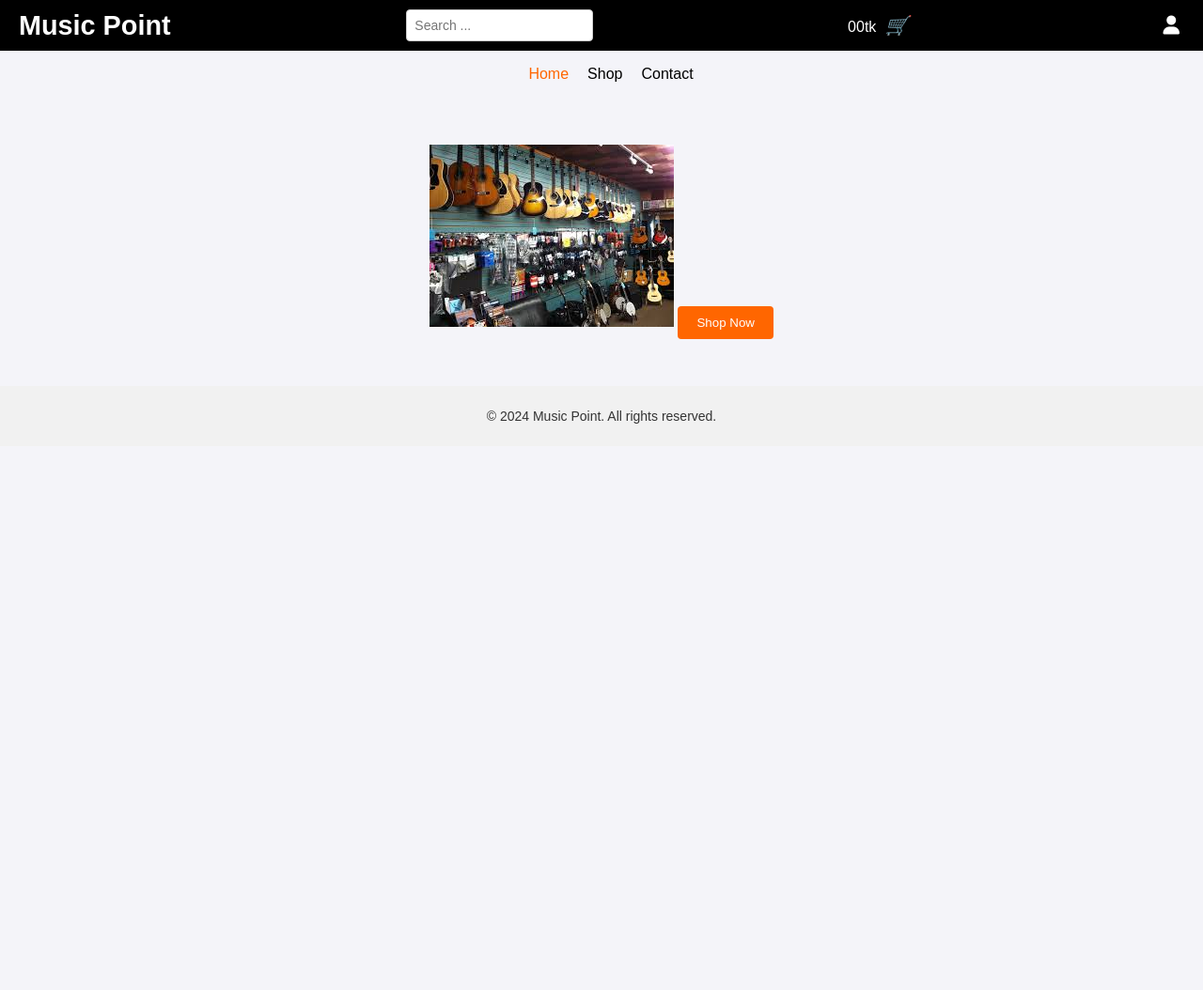
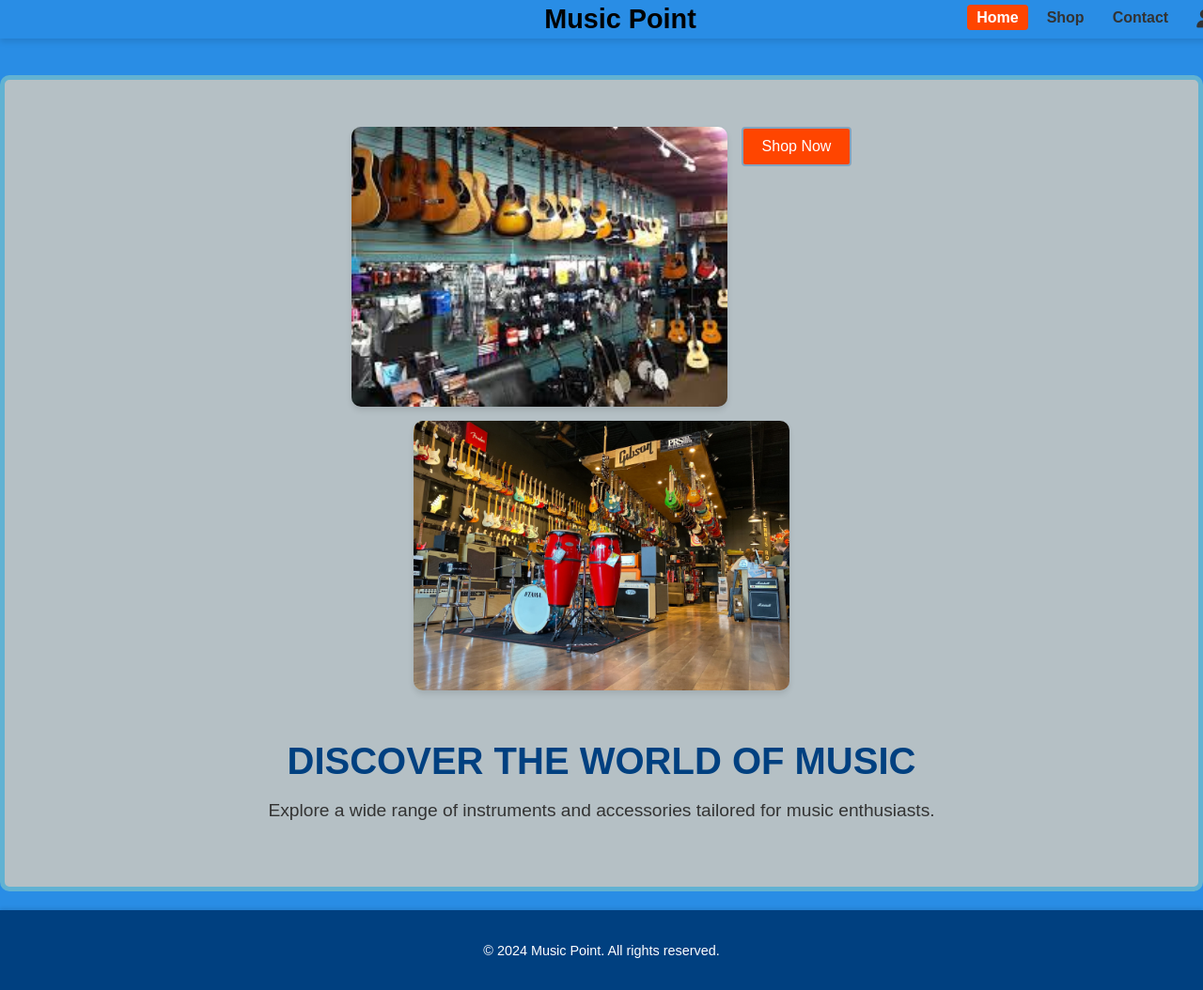
Before and after one commit to raida007/Music_point, a PHP site: page /index.html in a window 1280 px wide. Shown: the whole page at 94% size. Before the commit the page ends 451 px from the top, so only its background shows below. Run offline with PHP 8.4, Linux system fonts and the light colour scheme.

Commit message:
first commit

```diff
--- a/index.html
+++ b/index.html
@@ -12,28 +12,28 @@
 <body>
     <header>
         <div class="logo">Music Point</div>
-        <div class="search-bar">
-            <input type="text" placeholder="Search ..." aria-label="Search bar">
-        </div>
-        <div class="cart">
-            <span aria-label="Cart total">00tk</span>
-            <i class="cart-icon" role="img" aria-label="Shopping cart">🛒</i>
-        </div>
-        <div class="user-icon">
-            <a href="login-register.html" aria-label="Login or Register"><i class="fas fa-user"></i></a>
-        </div>
-    </header>
         <nav>
             <ul>
                 <li><a href="index.html" class="active">Home</a></li>
                 <li><a href="shop.html">Shop</a></li>
                 <li><a href="contact.html">Contact</a></li>
+                <li><a href="login-register.html" aria-label="Login or Register"><i class="fas fa-user"></i></a></li>
             </ul>
         </nav>
+    </header>
     <main>
         <section class="hero">
-            <img src="your-image.jpg" alt="Promotional banner showcasing Music Point products">
+            <div class="hero-content">
+                <div class="hero-images">
+                    <img src="your-image.jpg" alt="Promotional banner showcasing Music Point products" class="hero-image">
                     <a href="shop.html"><button aria-label="Shop now at Music Point">Shop Now</button></a>
+                    <img src="music.jpg" alt="Keyboard promotional image" class="hero-image">
+                </div>
+                <div class="hero-text">
+                    <h1>Discover the World of Music</h1>
+                    <p>Explore a wide range of instruments and accessories tailored for music enthusiasts.</p>
+                </div>
+            </div>
         </section>
     </main>
     <footer>
--- /dev/null
+++ b/logout.php
@@ -0,0 +1,6 @@
+<?php
+session_start();
+session_destroy();
+header("Location: index.php");
+exit();
+?>
--- a/register.php
+++ b/register.php
@@ -16,7 +16,7 @@ if ($conn->connect_error) {
 }
 
 if ($_SERVER["REQUEST_METHOD"] === "POST") {
-    // Retrieve form data
+    // Retrievie form data
     $fullname = $_POST['fullname'];
     $email = $_POST['email'];
     $username = $_POST['username'];
--- a/shop-styles.css
+++ b/shop-styles.css
@@ -8,7 +8,7 @@
 body {
     font-family: Arial, sans-serif;
     background: linear-gradient(to bottom, #f3e5f5, #e8f5e9);
-    color: #333;
+    color: #be9d9d;
 }
 
 header {
@@ -16,7 +16,7 @@ header {
     justify-content: space-between;
     align-items: center;
     padding: 10px 20px;
-    background-color: #fff;
+    background-color: #151910;
 }
 
 .logo {
@@ -35,7 +35,7 @@ nav ul li {
 
 nav ul li a {
     text-decoration: none;
-    color: #333;
+    color: #47eb68;
 }
 
 nav ul li a:hover {
--- a/shop.html
+++ b/shop.html
@@ -13,7 +13,7 @@
             <ul>
                 <li><a href="index.html">Home</a></li>
                 <li><a href="shop.html" class="active">Shop</a></li>
-                <li><a href="log.html">Profile</a></li>
+                <li><a href="login-register.html">Profile</a></li>
                 <li><a href="contact.html">Contact</a></li>
             </ul>
         </nav>
--- a/styles.css
+++ b/styles.css
@@ -1,114 +1,187 @@
 /* General Styles */
 body {
+    margin: 0;
     font-family: Arial, sans-serif;
-    margin: 0;
-    padding: 0;
-    background-color: #f4f4f9;
+    background-color: #298de5; /* Light blue background */
     color: #333;
 }
 
 /* Header */
 header {
-    background-color: black; /* Changed to black */
-    color: rgba(22, 25, 22, 0.001);
-    padding: 10px 20px;
     display: flex;
     justify-content: space-between;
     align-items: center;
+    background-color: #298de5; /* Sky blue background */
+    padding: 10px 20px;
+    position: fixed;
+    top: 0;
+    left: 0;
+    width: 100%;
+    z-index: 1000;
+    box-shadow: 0 4px 6px rgba(0, 0, 0, 0.1); /* Subtle shadow for depth */
 }
 
 header .logo {
     font-size: 1.8rem;
     font-weight: bold;
-    color: white; /* Set logo text color to white for visibility */
+    color: black; /* Black text for the title */
+    position: absolute;
+    left: 50%;
+    transform: translateX(-50%); /* Center the logo */
 }
 
-header .search-bar input {
-    padding: 8px;
-    font-size: 14px;
-    border-radius: 4px;
-    border: 1px solid #ccc;
+header nav {
+    flex: 1;
+    display: flex;
+    justify-content: flex-end;
 }
 
-header .right-side {
+header nav ul {
+    list-style: none;
     display: flex;
-    align-items: center;
+    gap: 10px; /* Reduced gap to bring items closer */
+    margin: 0;
+    padding: 0;
 }
 
-header .cart,
-header .user-icon {
-    margin-left: 20px;
+header nav ul li {
+    margin: 0;
 }
 
-header .cart span,
-header .user-icon a {
-    font-size: 16px;
-    color: white;
-    margin-right: 5px;
+header nav ul li a {
+    text-decoration: none;
+    color: #333; /* Darker text */
+    font-size: 1rem;
+    font-weight: bold;
+    padding: 5px 10px;
+    border-radius: 4px;
+    transition: background-color 0.3s, color 0.3s;
 }
 
-header .cart-icon,
-header .user-icon i {
-    font-size: 20px;
-    color: white;
+header nav ul li a:hover,
+header nav ul li a.active {
+    background-color: #ff4500; /* Bright orange on hover or active */
+    color: #fff; /* White text */
 }
 
-header .cart:hover,
-header .user-icon:hover {
-    cursor: pointer;
+header nav ul li a i {
+    font-size: 1.2rem;
 }
 
-/* Navigation */
-nav ul {
-    list-style: none;
-    padding: 0;
-    display: flex;
-    justify-content: center;
-}
-
-nav ul li {
-    margin-left: 20px;
-}
-
-nav ul li a {
-    color: black;
-    text-decoration: none;
-}
-
-nav ul li a:hover,
-nav ul li a.active {
-    color: #ff6600;
+/* Main Content */
+main {
+    margin-top: 80px; /* Prevents content from overlapping the fixed header */
 }
 
 /* Hero Section */
 .hero {
+    padding: 50px 20px;
+    background-color: #b5c0c5; /* Sky blue background */
+    border: 5px solid #62b2d2; /* Sky blue border */
+    border-radius: 10px;
     text-align: center;
-    padding: 50px 0;
 }
 
-.hero img {
-    max-width: 100%;
+.hero-content {
+    display: flex;
+    flex-direction: column;
+    align-items: center;
+    gap: 20px;
+}
+
+.hero-images {
+    display: flex;
+    flex-wrap: wrap;
+    gap: 15px;
+    justify-content: center;
+}
+
+.hero-image {
+    width: 100%;
+    max-width: 400px;
     height: auto;
+    border-radius: 10px;
+    box-shadow: 0 4px 6px rgba(0, 0, 0, 0.1);
+    transition: transform 0.3s, box-shadow 0.3s;
+}
+
+.hero-image:hover {
+    transform: scale(1.05);
+    box-shadow: 0 6px 8px rgba(0, 0, 0, 0.2);
+}
+
+.hero-text h1 {
+    font-size: 2.5rem;
+    margin-bottom: 10px;
+    color: #004080; /* Dark blue */
+    font-weight: bold;
+    text-transform: uppercase;
+}
+
+.hero-text p {
+    font-size: 1.2rem;
+    margin-bottom: 20px;
+    color: #333;
 }
 
 .hero button {
     padding: 10px 20px;
-    background-color: #ff6600;
-    color: white;
-    border: none;
+    background-color: #ff4500;
+    color: #fff;
+    border: 2px solid #83a3be;
     border-radius: 4px;
     cursor: pointer;
+    font-size: 1rem;
+    transition: background-color 0.3s, color 0.3s;
 }
 
 .hero button:hover {
-    background-color: #e55d00;
+    background-color: #e03c00;
+    color: #fff;
+    border-color: #ff4500;
 }
 
 /* Footer */
 footer {
-    background-color: #f1f1f1;
     text-align: center;
-    padding: 10px;
-    font-size: 14px;
-    color: #333;
+    padding: 20px;
+    background-color: #004080; /* Dark blue */
+    color: #fff; /* White text */
+    font-size: 0.9rem;
+    margin-top: 20px;
+    box-shadow: 0 -2px 4px rgba(0, 0, 0, 0.1); /* Subtle shadow above footer */
 }
+
+/* Responsive Design */
+@media (max-width: 768px) {
+    header {
+        flex-direction: column;
+        padding: 15px;
+    }
+
+    header nav ul {
+        flex-direction: column;
+        align-items: center;
+        gap: 10px;
+    }
+
+    .hero {
+        padding: 30px 15px;
+    }
+
+    .hero-text h1 {
+        font-size: 2rem;
+    }
+
+    .hero-text p {
+        font-size: 1rem;
+    }
+
+    .hero-images {
+        flex-direction: column;
+    }
+
+    footer {
+        font-size: 0.8rem;
+    }
+}
```
Also changed, not shown: db.php (added, +15 -0 lines), index.php (added, +128 -0 lines), log.html (deleted, +0 -22 lines), login.css (deleted, +0 -114 lines), login.php (+10 -4 lines), profile.html (added, +31 -0 lines), profile.php (added, +97 -0 lines), shop.php (added, +38 -0 lines), music.jpg (added). Lines whose indentation alone changed are shown as unchanged.
